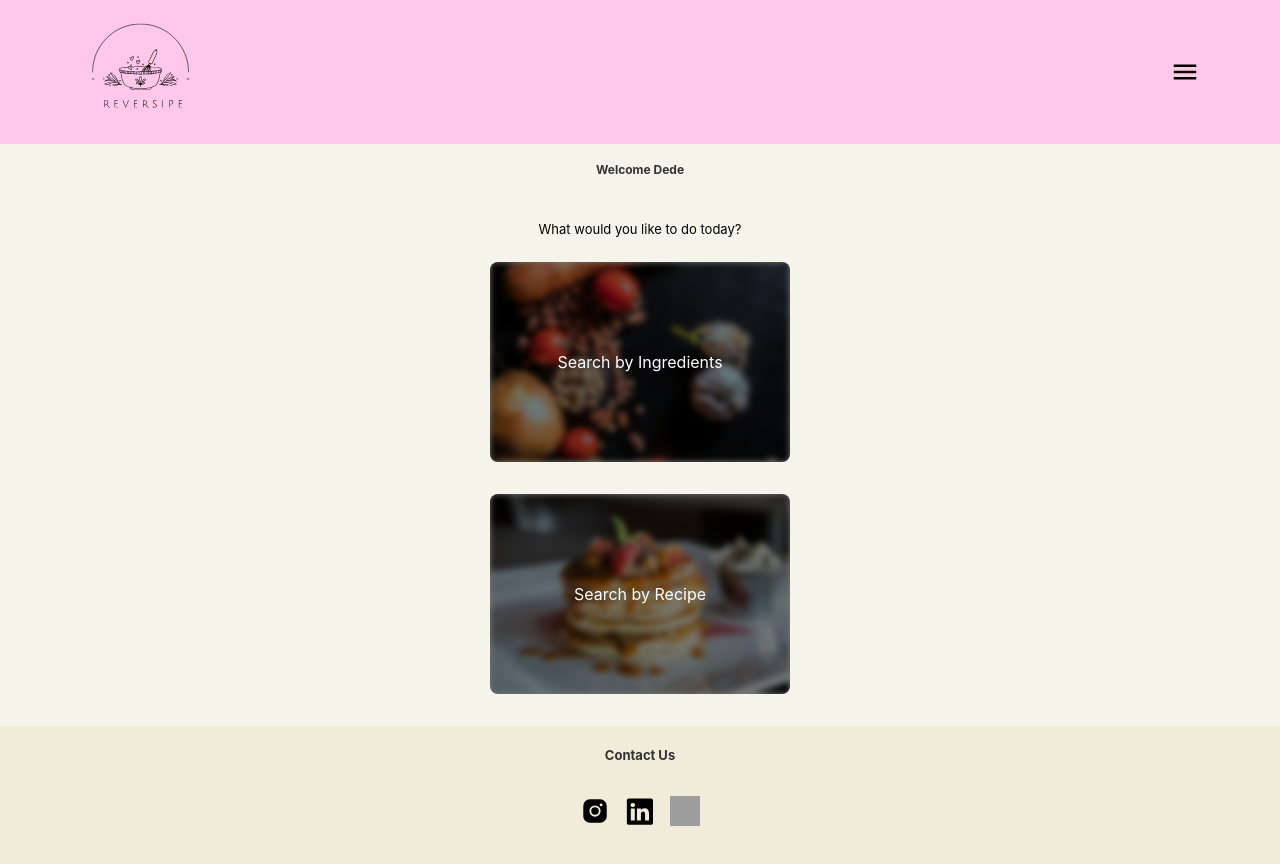
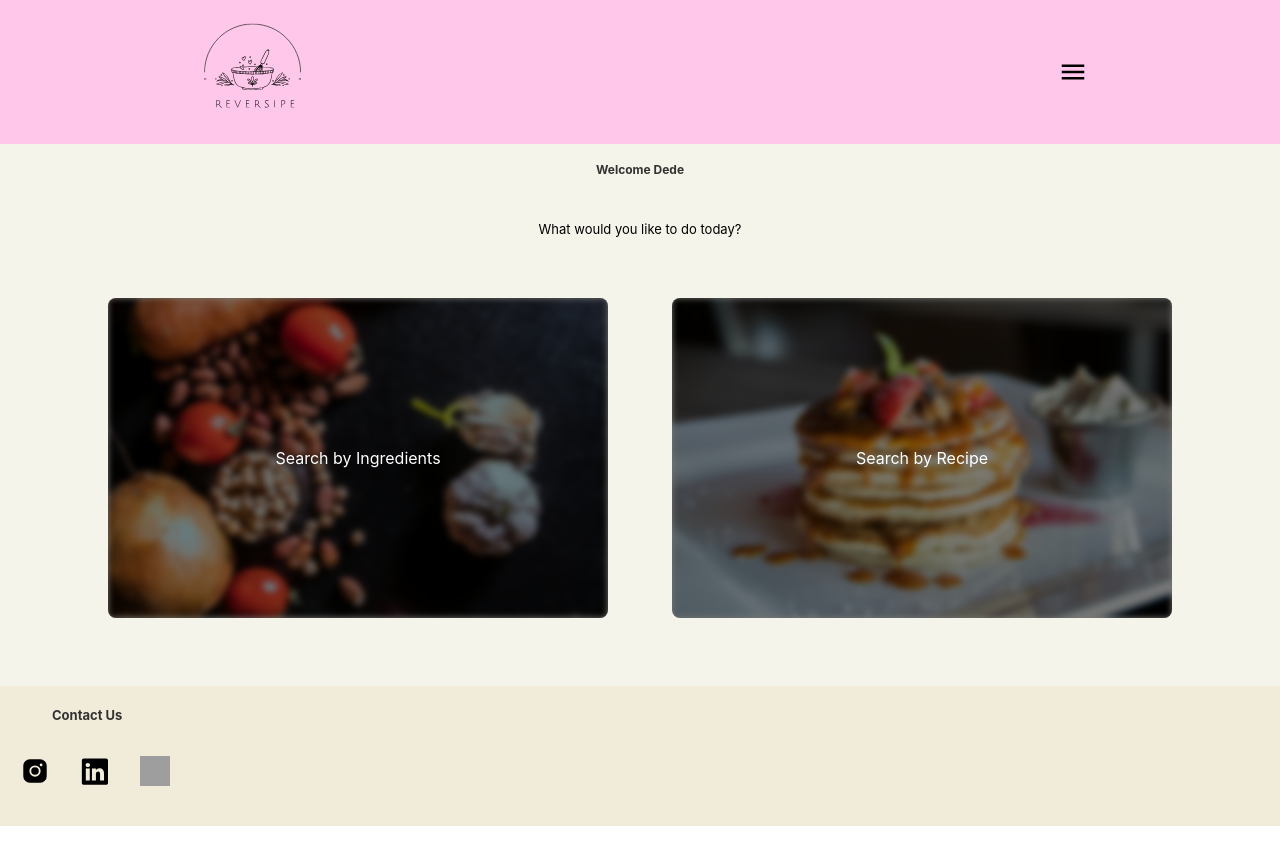
Before and after one commit to Dedeemiko/Reversipe, a React (Vite) app: page / in a window 1280 px wide. After the commit the page ends 826 px from the top, so only its background shows below. Built offline with nearby package versions, Linux system fonts and the light colour scheme; grey boxes are pictures that could not be loaded.

Commit message:
Add tablet and desktop breakpoints in card, footer, heeader, home page content, menu sass files

```diff
--- a/src/components/Card/Card.scss
+++ b/src/components/Card/Card.scss
@@ -17,6 +17,14 @@
 
 	&:hoover {
 		transform: scale(1.05);
+	}
+
+	@include tablet {
+		max-width: 500px;
+	}
+
+	@include desktop {
+		height: 40vh;
 	}
 
 	&__img {
--- a/src/components/Footer/Footer.scss
+++ b/src/components/Footer/Footer.scss
@@ -11,8 +11,16 @@
 	padding: 20px;
 	background-color: $tertiary-background-color;
 
+	@include desktop {
+		align-items: flex-start;
+	}
+
 	&__header {
 		padding-bottom: 1rem;
+
+		@include desktop {
+			padding-left: 2rem;
+		}
 	}
 
 	&__icons {
@@ -20,6 +28,14 @@
 		justify-content: center;
 		padding: 1rem 0;
 		gap: 15px;
+
+		@include tablet {
+			gap: 50px;
+		}
+
+		@include desktop {
+			gap: 30px;
+		}
 	}
 
 	&__icons img {
--- a/src/components/Header/Header.scss
+++ b/src/components/Header/Header.scss
@@ -18,6 +18,10 @@
 
 		@include tablet {
 			padding: 0 3rem;
+		}
+
+		@include desktop {
+			padding: 0 10rem;
 		}
 	}
 
--- a/src/components/HomePageContent/HomePageContent.scss
+++ b/src/components/HomePageContent/HomePageContent.scss
@@ -25,5 +25,12 @@
 		display: flex;
 		flex-direction: column;
 		align-items: center;
+
+		@include desktop {
+			flex-direction: row;
+			justify-content: center;
+			gap: 4rem;
+			height: 53vh;
+		}
 	}
 }
```
Also changed, not shown: src/components/Menu/Menu.scss (+12 -0 lines).
